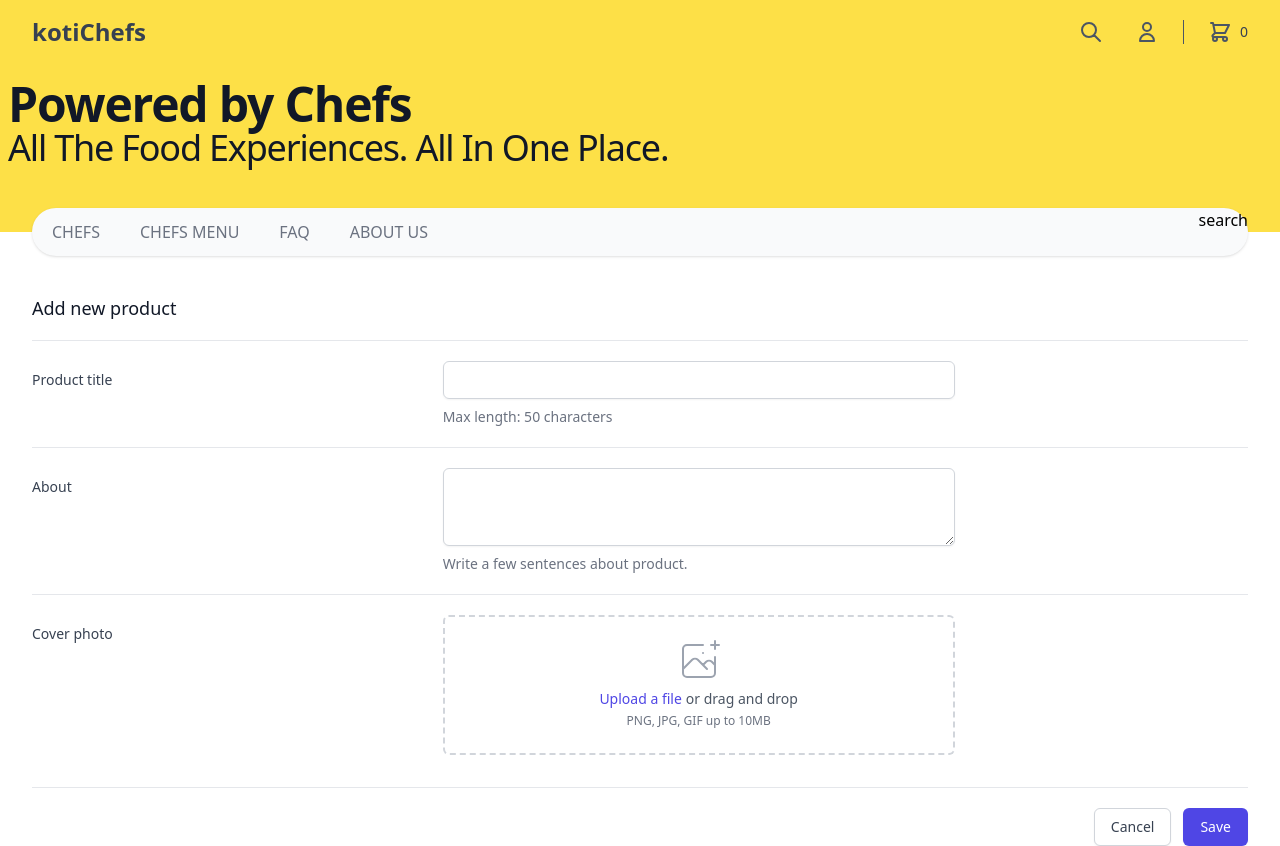
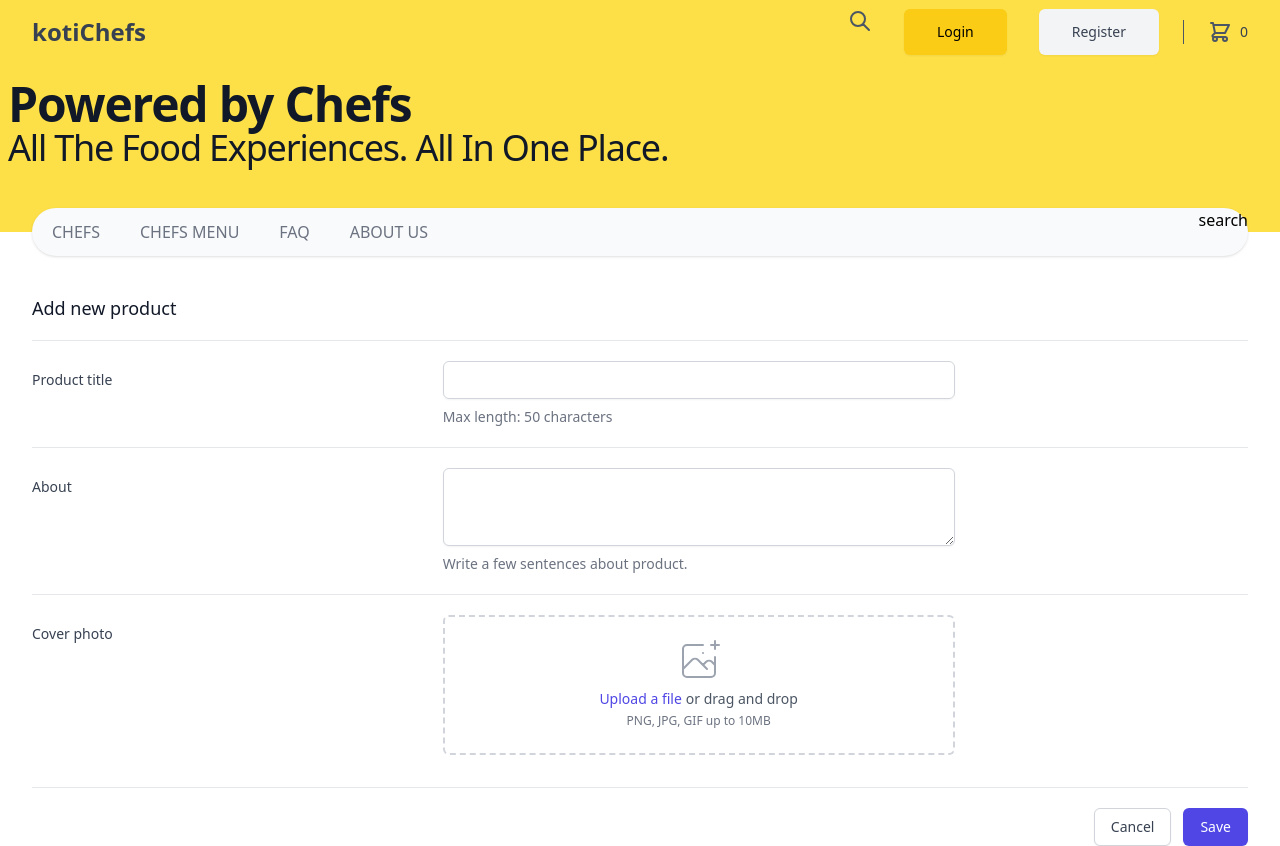
Before and after one commit to denis-rim/kotichefs, a React (Create React App) app in the folder client/: page /create in a window 1280 px wide. Built offline with nearby package versions, Linux system fonts and the light colour scheme.

Commit message:
Button styles improvements, Header sho if user is logged in

```diff
--- a/client/src/components/Layout/Header.tsx
+++ b/client/src/components/Layout/Header.tsx
@@ -8,6 +8,8 @@ import {
   UserIcon,
   XIcon,
 } from "@heroicons/react/outline";
+import { useAppSelector } from "../../hooks/redux";
+import Button from "../shared/Button";
 
 const navigation = {
   categories: [
@@ -75,9 +77,12 @@ const navigation = {
 };
 
 export default function Header() {
+  const { user } = useAppSelector((state) => state.userReducer);
+
+  const location = useLocation();
+
   const [open, setOpen] = useState(false);
   const [homePage, setHomePage] = useState(true);
-  const location = useLocation();
 
   useEffect(() => {
     if (location.pathname !== "/") {
@@ -162,7 +167,6 @@ export default function Header() {
           </Transition.Child>
         </Dialog>
       </Transition.Root>
-
       {/* Desktop menu */}
       <header className="relative">
         <nav aria-label="Top">
@@ -220,15 +224,30 @@ export default function Header() {
                         </a>
                       </div>
 
+                      {user ? (
                         <div className="flex">
                           <Link
-                          to="/login"
+                            to="/account"
                             className="-m-2 p-2 text-gray-600 hover:text-gray-800"
                           >
                             <span className="sr-only">Account</span>
                             <UserIcon className="w-6 h-6" aria-hidden="true" />
                           </Link>
                         </div>
+                      ) : (
+                        <>
+                          <div className="flex">
+                            <Button appearance="primary-big" href="/login">
+                              Login
+                            </Button>
+                          </div>
+                          <div className="flex">
+                            <Button appearance="secondary-big" href="/register">
+                              Register
+                            </Button>
+                          </div>
+                        </>
+                      )}
                     </div>
 
                     <span
@@ -237,7 +256,10 @@ export default function Header() {
                     />
 
                     <div className="flow-root">
-                      <a href="#" className="group -m-2 p-2 flex items-center">
+                      <Link
+                        to="/cart"
+                        className="group -m-2 p-2 flex items-center"
+                      >
                         <ShoppingCartIcon
                           className="flex-shrink-0 h-6 w-6 text-gray-600 group-hover:text-gray-800"
                           aria-hidden="true"
@@ -246,7 +268,7 @@ export default function Header() {
                           0
                         </span>
                         <span className="sr-only">items in cart, view bag</span>
-                      </a>
+                      </Link>
                     </div>
                   </div>
                 </div>
@@ -255,7 +277,6 @@ export default function Header() {
           </div>
         </nav>
       </header>
-
       <div className="w-screen  pb-8 pt-4 px-2 left-0 bg-yellow-300 sm:pb-16">
         <div className="max-w-7xl mx-auto relative">
           <h1 className="text-3xl tracking-tight font-extrabold text-gray-900 sm:text-4xl md:text-5xl">
--- a/client/src/components/shared/Button.tsx
+++ b/client/src/components/shared/Button.tsx
@@ -33,9 +33,8 @@ function Button({
   const styles = {
     button:
       "w-full flex justify-center border border-transparent rounded-md shadow-sm text-sm font-medium",
-    primary: "py-2 px-4 text-white bg-yellow-500 hover:bg-yellow-600",
-    primaryBig:
-      "py-3 px-8 text-medium text-white bg-yellow-500 hover:bg-yellow-600",
+    primary: "py-2 px-4 bg-yellow-400 hover:bg-yellow-500",
+    primaryBig: "py-3 px-8 text-medium  bg-yellow-400 hover:bg-yellow-500",
     secondary: "py-2 px-4 text-gray-700 bg-gray-100 hover:bg-gray-300",
     secondaryBig:
       "py-3 px-8 text-medium text-gray-700 bg-gray-100 hover:bg-gray-300",
--- a/client/src/routes/404.tsx
+++ b/client/src/routes/404.tsx
@@ -2,7 +2,7 @@ import Button from "../components/shared/Button";
 
 function NotFoundPage() {
   return (
-    <div className="h-screen">
+    <div className="h-full">
       <div className="bg-white min-h-full px-4 py-16 sm:px-6 sm:py-24 md:grid md:place-items-center lg:px-8">
         <div className="max-w-max mx-auto">
           <main className="sm:flex">
```
Lines whose indentation alone changed are shown as unchanged.
